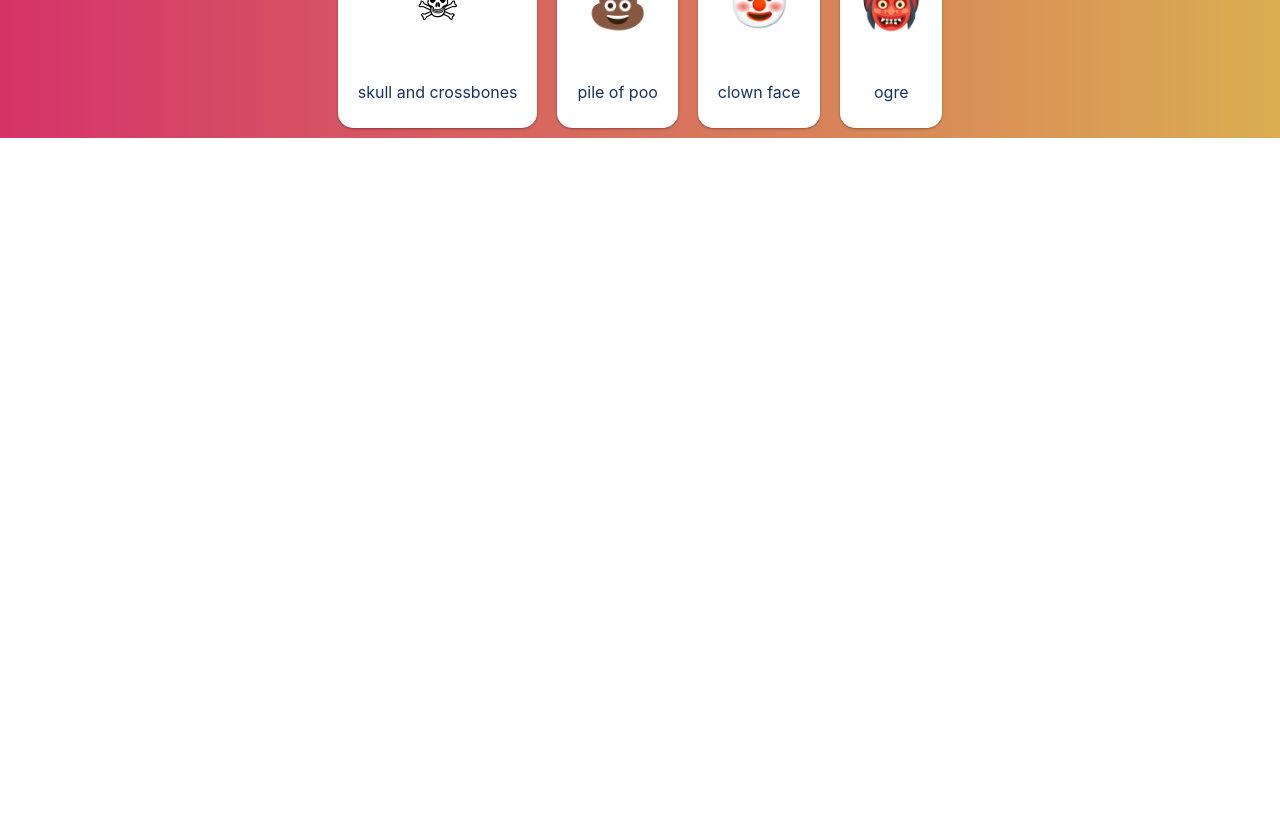
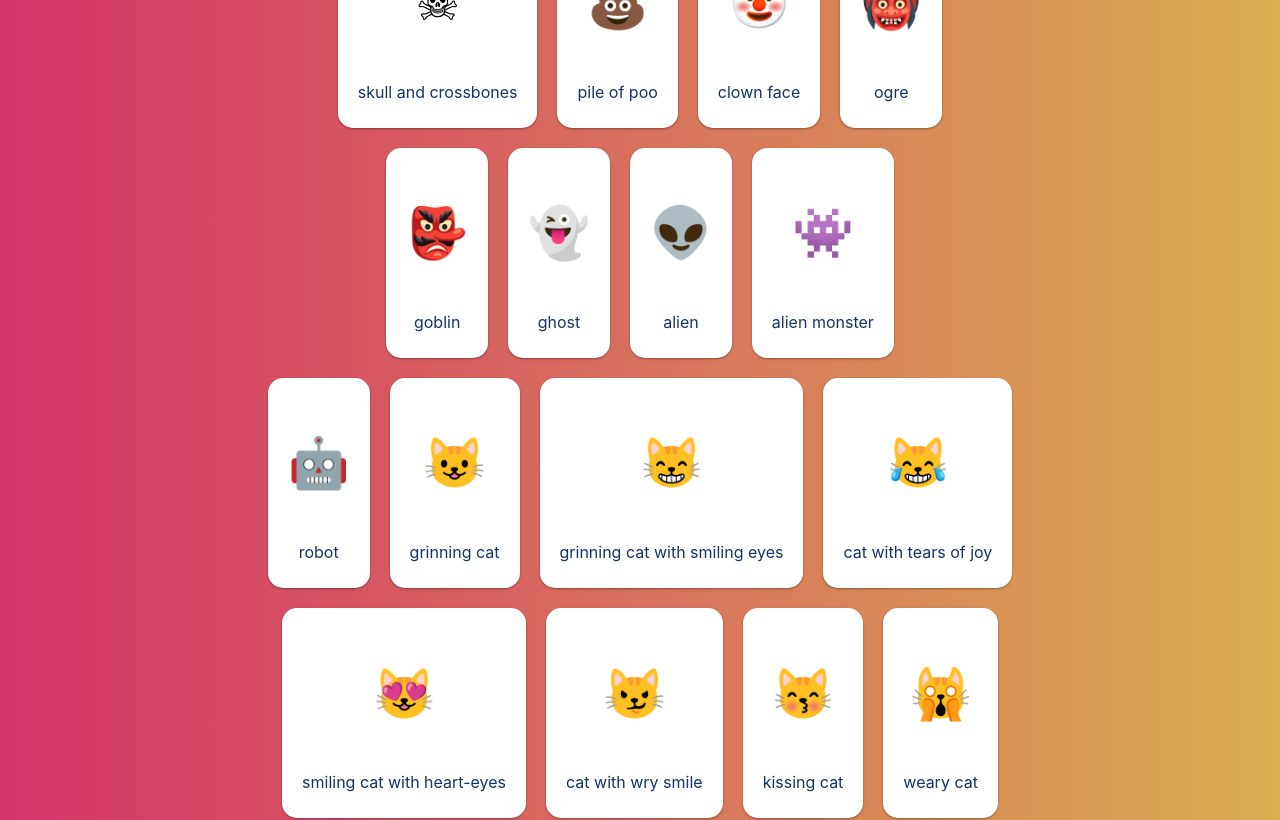
Before and after one commit to jdleo/Emoji-Search, a React (Create React App) app: page / in a window 1280 px wide. Shown: the part 5880-6700 px from the top of the page. Before the commit the page ends 6018 px from the top, so only its background shows below. Built offline with nearby package versions, Linux system fonts and the light colour scheme.

Commit message:
working search filtering

```diff
--- a/src/MainApp.js
+++ b/src/MainApp.js
@@ -3,9 +3,27 @@ import './App.css';
 import emojiJson from './emoji.json'
 import { Container, Row, Col } from 'reactstrap';
 
-var currentEmojis = emojiJson.slice(0, 100);
+var currentEmojis = emojiJson.slice(0, 200);
 
 class MainApp extends React.Component {
+
+  //helper method to get the char of the current emoji in array
+  getChar(index) {
+    if (currentEmojis[index]) {
+      return currentEmojis[index].char;
+    } else {
+      return -1;
+    }
+  }
+
+  //helper method to get the char of the current emoji name in array
+  getName(index) {
+    if (currentEmojis[index]) {
+        return currentEmojis[index].name;
+    } else {
+        return -1;
+    }
+  }
 
   renderEmojiList() {
     //numbers by groups of fours
@@ -15,48 +33,53 @@ class MainApp extends React.Component {
       nums.push(i * 4);
     }
 
+    if (currentEmojis.length == 0) {
+      return (
+        <p style={{color: "#153366", "font-weight": "800", "font-size": "2.85em"}}>Sorry, no results here. 😢😢😢</p>
+      );
+    } else {
       return (
         <Container className="Main-container">
           {
             nums.map(num =>
               <Row>
-              <Col style={{display: "inline-block", margin: "10px"}} key={currentEmojis[num].char}>
+                <Col style={{display: "inline-block", margin: "10px", visibility: (this.getChar(num) == -1) ? "hidden": "visible"}} key={this.getChar(num)}>
                   <div className="Card">
                     <p className="Emoji-text">
-                    {currentEmojis[num].char}
+                      {this.getChar(num)}
                     </p>
                     <p className="Name-text">
-                    {currentEmojis[num].name}
+                      {this.getName(num)}
                     </p>
                   </div>
                 </Col>
-              <Col style={{display: "inline-block", margin: "10px"}} key={currentEmojis[num+1].char}>
+                <Col style={{display: "inline-block", margin: "10px", visibility: (this.getChar(num+1) == -1) ? "hidden": "visible"}} key={this.getChar(num+1)}>
                   <div className="Card">
                     <p className="Emoji-text">
-                    {currentEmojis[num+1].char}
+                      {this.getChar(num+1)}
                     </p>
                     <p className="Name-text">
-                    {currentEmojis[num+1].name}
+                      {this.getName(num+1)}
                     </p>
                   </div>
                 </Col>
-              <Col style={{display: "inline-block", margin: "10px"}} key={currentEmojis[num+2].char}>
+                <Col style={{display: "inline-block", margin: "10px", visibility: (this.getChar(num+2) == -1) ? "hidden": "visible"}} key={this.getChar(num+2)}>
                   <div className="Card">
                     <p className="Emoji-text">
-                    {currentEmojis[num+2].char}
+                      {this.getChar(num+2)}
                     </p>
                     <p className="Name-text">
-                    {currentEmojis[num+2].name}
+                      {this.getName(num+2)}
                     </p>
                   </div>
                 </Col>
-              <Col style={{display: "inline-block", margin: "10px"}} key={currentEmojis[num].char}>
+                <Col style={{display: "inline-block", margin: "10px", visibility: (this.getChar(num+3) == -1) ? "hidden": "visible"}} key={this.getChar(num+3)}>
                   <div className="Card">
                     <p className="Emoji-text">
-                    {currentEmojis[num+3].char}
+                      {this.getChar(num+3)}
                     </p>
                     <p className="Name-text">
-                    {currentEmojis[num+3].name}
+                      {this.getName(num+3)}
                     </p>
                   </div>
                 </Col>
@@ -65,6 +88,7 @@ class MainApp extends React.Component {
           }
         </Container>
       );
+    }
   }
 
   constructor(props) {
@@ -75,8 +99,12 @@ class MainApp extends React.Component {
   }
 
   handleChange (e) {
-    console.log(e.target.value);
-    this.setState({textValue: e.target.value});
+    //get current text field value
+    const txt = e.target.value;
+    //filter array based on search query
+    currentEmojis = emojiJson.filter(emoji => emoji.name.includes(txt));
+    //set state to trigger react reload
+    this.setState({textValue: txt});
   }
 
   render () {
```
Lines whose indentation alone changed are shown as unchanged.
